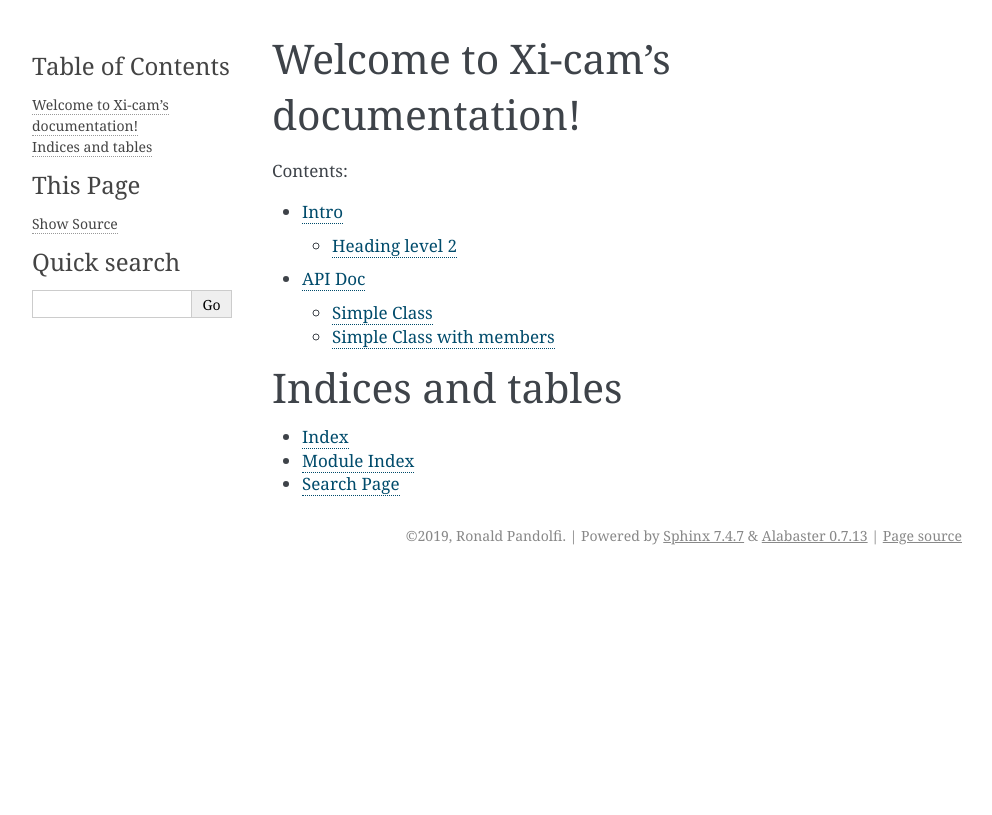
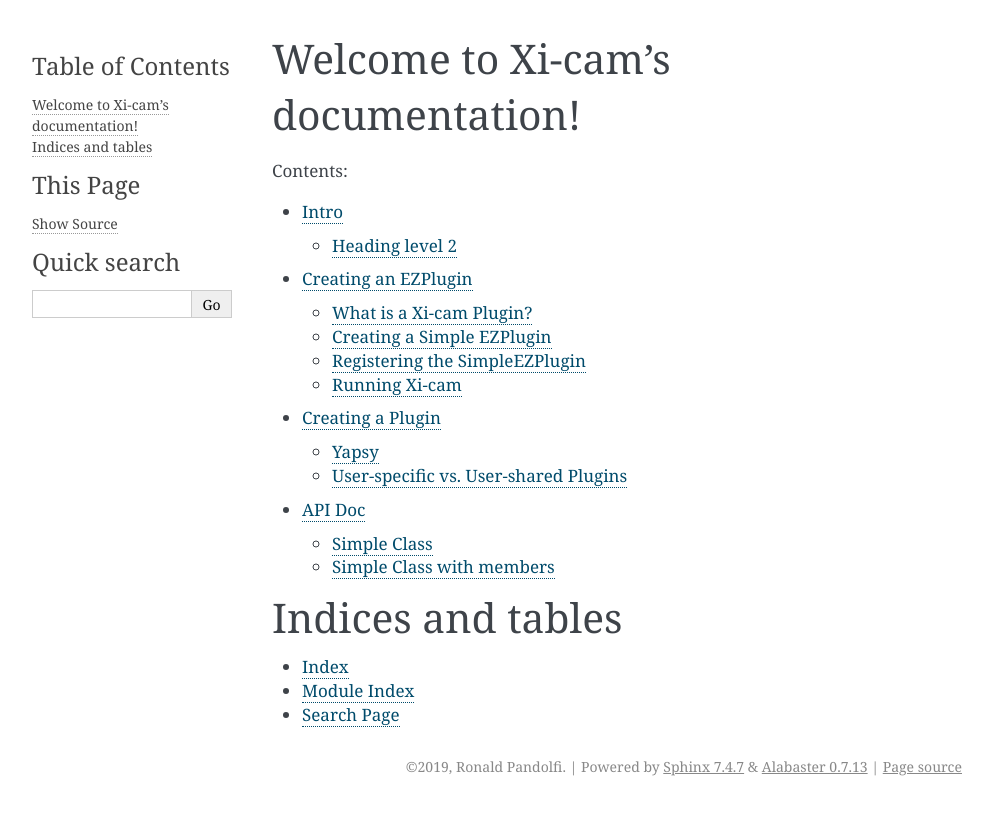
Before and after one commit to Xi-CAM/Xi-cam, a Sphinx documentation site: the page built from docs/source/index.rst, in a window 1280 px wide. Shown: the top 815 px of the page, without its empty margins (148-1140 px from the left). Built offline with Sphinx 7.4.7, drawn with Linux system fonts in a browser that asks for light colours; some of the changed lines change nothing that is shown.

Commit message:
Start ezPlugin and pluginDev documentation

````diff
--- /dev/null
+++ b/docs/source/ezPlugin.md
@@ -0,0 +1,116 @@
+# Creating an EZPlugin
+
+The EZPlugin function provides a way to create a custom GUI plugin, although the
+customization is somewhat limited. For more advanced plugin creation,
+see [Creating a Plugin](pluginDev.md).
+
+## What is a Xi-cam Plugin?
+
+## Creating a Simple EZPlugin
+
+In order to create an EZPlugin for Xi-cam, two files must be created and
+locatable by Xi-cam. The first file is responsible for creating the plugin
+itself, and the second file is used to register the plugin with Xi-cam. This
+means that when Xi-cam starts, it will be able to find the plugin you created
+and load it.
+
+### Implementing SimpleEZPlugin
+
+To start, we can write a basic plugin, called `SimpleEZPlugin`.
+We will need to create a python file that will create this plugin.
+Create a new file, `SimpleEZPlugin.py` and add the following:
+
+```python
+import xicam.plugins
+
+SimpleEZPlugin = EZPlugin(name='SimpleEZPlugin')
+
+```
+
+This code imports the `xicam.plugins` module so we can make use of its
+definitions and then creates a `SimpleEZPlugin`. Let's take a look
+at the documentation for this function (*note: after importing `xicam.plugins`,
+this documentation can be obtained using ```help(EZPlugin)```)*:
+
+```eval_rst
+.. autosimplefunction:: xicam.plugins.EZPlugin
+```
+
+All of the arguments to this function have default values, but we will want
+to provide our own name for the plugin. So, we provide `name='SimpleEZPlugin'`.
+This creates a new plugin type based on the `name`, in our case `SimpleEZPlugin`.
+
+## Registering the SimpleEZPlugin
+
+Now that we have provided code for our `SimpleEZPlugin`, we need a way to tell
+Xi-cam to load this plugin. We will use a plugin info file, or *marker file*, to
+do this. The marker file works by providing Xi-cam the name of the plugin to
+load and where to find the plugin code. Marker files will have the
+extension `.yapsy-plugin`.
+
+### Determining where to put the marker file
+
+We can use the python interpreter and the `xicam.plugins` module to find out
+where Xi-cam looks for its plugins. We will be using the `user_plugin_dir`
+variable to register the `SimpleEZPlugin` on a *user-specific* level (i.e.
+the plugin will not be shared between users -- note that it is possible to
+install the plugin on a shared system level).
+In a terminal, run the following code:
+
+```python
+python()
+
+>>> import xicam.plugins
+>>> xicam.plugins.user_plugin_dir
+```
+
+The user_plugin_dir should look one of the following:
+
+* `~/.config/xicam/plugins` (Linux)
+* `/Users/username/Library/Caches/xicam/plugins` (macOS)
+* `C:\Users\username\AppData\Local\<AppAuthor>\xicam\plugins` (Windows)
+
+**TODO `<AppAuthor>` in windows**
+
+### Writing a plugin marker file
+
+Create a `SimpleEZPlugin.yapsy-plugin` file in the location that
+`user_plugin_dir` provides for your operating system with the following
+contents:
+
+```
+[Core]
+Name = SimpleEZPlugin
+Module = /path/to/SimpleEZPlugin.py
+
+[Documentation]
+Author = My Name
+Version = 0.1.0
+Website = http://mywebsite.somedomain
+Description = My first plugin
+
+```
+
+The `[Core]` section tells Xi-cam both the name of the plugin to look for and
+the location of the plugin's code.
+
+## Running Xi-cam
+
+**TODO: assume that the EZPlugin developer will be running Xi-cam via
+`python run_xicam.py`.**
+
+Now that we have created SimpleEZPlugin and have told Xi-cam where to find
+SimpleEZPlugin, we can run Xi-cam:
+
+```python
+python run_xicam.py
+```
+
+Xi-cam will look through its plugin directories and it should find the
+`SimpleEZPlugin.yapsy-plugin` file. It will then attempt to load the
+`SimpleEZPlugin`.
+
+![TODO: Screenshot?](file:///Users/ian/repos/Xi-cam.gui/xicam/gui/static/icons/cake.png)
+
+*Note: The message logger provided by Xi-cam can be useful for debugging
+problems with plugin loading*
--- a/docs/source/index.rst
+++ b/docs/source/index.rst
@@ -11,6 +11,8 @@
    :caption: Contents:
 
    intro
+   ezPlugin
+   pluginDev
    api
 
 
--- /dev/null
+++ b/docs/source/pluginDev.md
@@ -0,0 +1,35 @@
+# Creating a Plugin
+
+*For a simpler way to create plugins, please see* [Creating an EZPlugin](ezPlugin.md).
+
+For those more familiar with Python, it is possible to create more complex plugins by deriving a
+plugin provided by the *xicam.plugins* module.
+
+
+## Yapsy
+
+**TODO: do we need a section on this?**
+
+
+## User-specific vs. User-shared Plugins
+
+When creating the yapsy info files, the plugin info files can be installed on a
+user specific basis or a shared basis. Xi-cam will look for plugins in both
+of these locations.
+
+**TODO: replace user-specific with more appropriate term (or use synonymous
+definition)**
+
+To see where these Xi-cam plugin directories are located, you can use the
+following variables provided by the `xicam.plugins` module:
+
+`xicam.plugins.user_plugin_dir`: path to the user Xi-cam plugin directory
+
+`xicam.plugins.site_plugin_dir`: path to the shared Xi-cam plugin directory
+
+*Q: what happens if you have XPlugin in both the user_plugin_dir and the
+site_plugin_dir?*
+
+*A: Xi-cam will first look in the user_plugin_dir. If there is a duplicate
+plugin in the site_plugin_dir, then a warning will be logged about a possible
+duplicate. The user_plugin_dir plugin will take precedence.*
````
